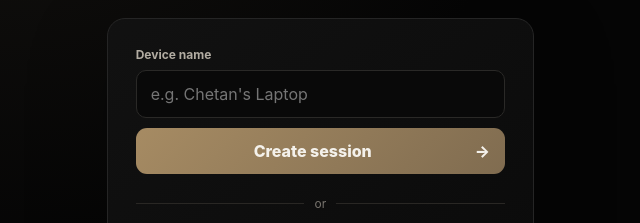
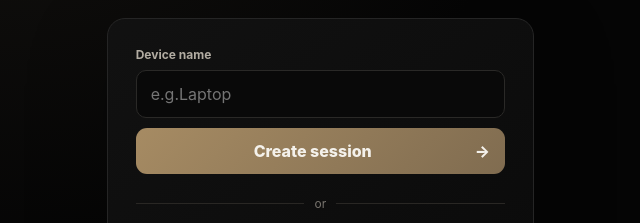
Before and after one commit to codesbychetan/UniClip, a website: page public/index.html in a window 1280 px wide. Shown: the part 142-365 px from the top of the page, 632-1272 px from the left. Drawn offline with Linux system fonts and the light colour scheme; a script that the page names is missing; files whose address does not match are found by name.

Commit message:
Updated README

```diff
--- a/public/index.html
+++ b/public/index.html
@@ -34,7 +34,7 @@
           </div>
           <div class="card setup-card">
             <label for="deviceName">Device name</label>
-            <input id="deviceName" maxlength="32" placeholder="e.g. Chetan's Laptop" />
+            <input id="deviceName" maxlength="32" placeholder="e.g.Laptop" />
             <div class="actions">
               <button id="createBtn" class="primary">Create session <span>→</span>
               </button>
```
Also changed, not shown: README.md.
